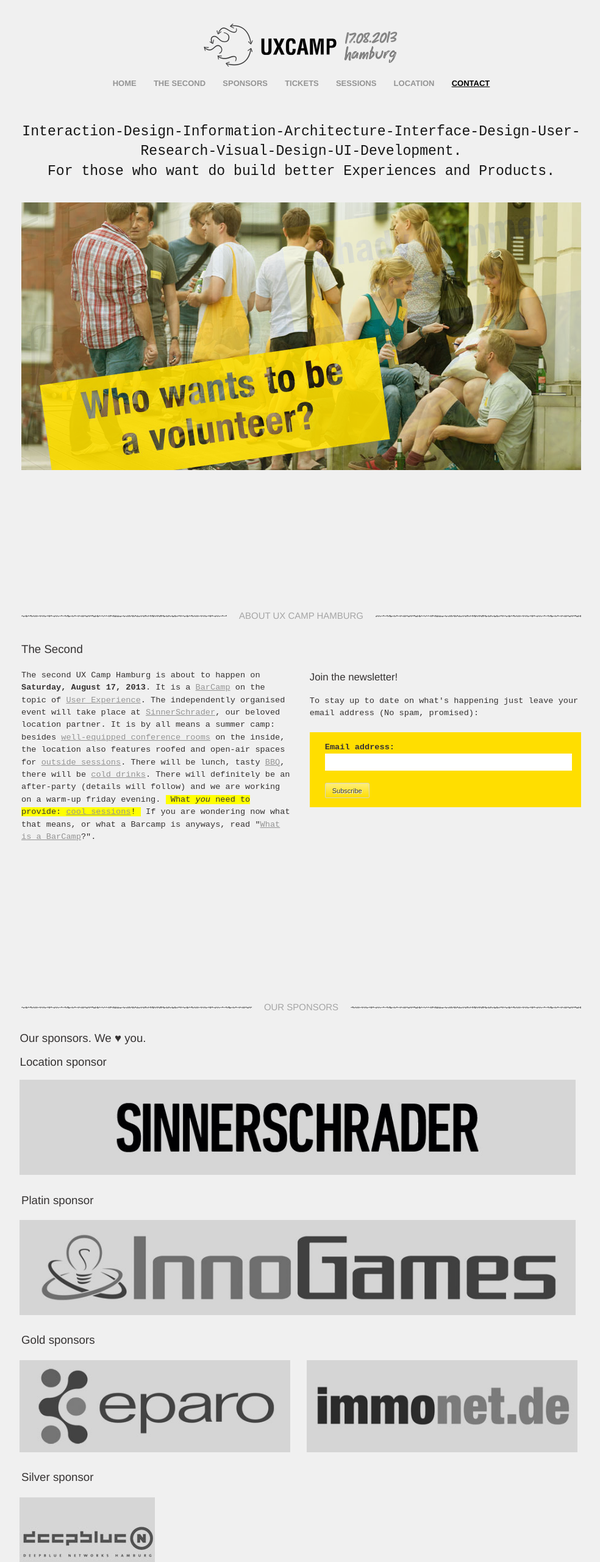
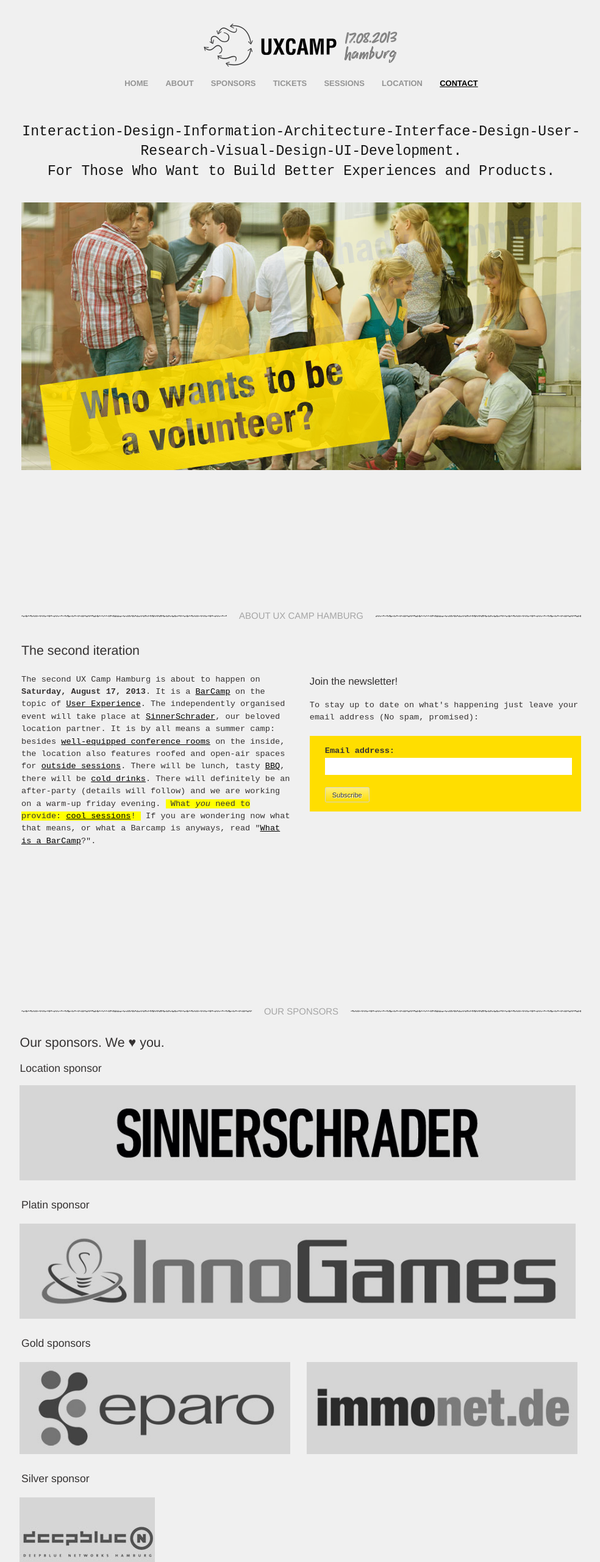
Before and after one commit to uxcamphh/uxcamphh.github.com, a plain HTML site: page index.html in a window 1280 px wide. Shown: the top 2562 px of the page at 61% size, without its empty margins (146-1130 px from the left). Drawn offline with Linux system fonts and the light colour scheme; files whose address does not match are found by name.

Commit message:
Small improvements
Links von Grau zu Schwarz underlined,
GoogleMaps für Laufstrecke rein

```diff
--- a/css/style.css
+++ b/css/style.css
@@ -93,7 +93,7 @@
 ---------------------------*/
 h1, h2, h3, h4 , h5, h6{margin-bottom:1em;  font-family:"PodkovaRegular", Times, serif;color:#353232; }
 h1{font-size:2em;}
-h2{ font-size:1.375em; }
+h2{ font-size:1.575em;}
 h3{ font-size:1.296em;}
 h4{ font-size:1.234em;}
 .title{ background:url(../images/stripe_bg.gif) repeat-x center left; font-size:1.1em; text-align:center; width:100%;  color:#5f5f5f; margin-bottom:2em}
@@ -128,7 +128,7 @@
 LINKS
 ---------------------------*/
 a{ -webkit-transition-property:background color; -webkit-transition-duration:0.12s; -webkit-transition-timing-function:ease-out; -moz-transition-property:background color; -moz-transition-duration:0.12s; -moz-transition-timing-function:ease-out; -o-transition-property:background color; -o-transition-duration:0.12s; -o-transition-timing-function:ease-out}
-a{text-decoration:underline; color:#949494;}
+a{text-decoration:underline; color:#000000;}
 a:visited{opacity:0.8; /* A bit basic,but it's a bare minumum... */}
 a:hover{ color:#000;}
 a:active, a:focus{ outline:none;}
--- a/css/ux-styles.css
+++ b/css/ux-styles.css
@@ -21,7 +21,7 @@
   background-color: #F0F0F0;
 }
 
-body{ min-height:100%; background:#fff; float:left; width:100%; font-size:.85em; color:#353232;}
+body{ min-height:100%; background:#F0F0F0; float:left; width:100%; font-size:.85em; color:#353232;}
 
 #main-menu ul li a {
   font-family: Helvetica, Arial, sans-serif;
--- a/index.html
+++ b/index.html
@@ -56,7 +56,7 @@
           </li>
             <div style="margin-top: 35px;">
               <li><a href="#home">HOME</a></li>
-              <li><a href="#about">THE SECOND</a></li>
+              <li><a href="#about">ABOUT</a></li>
               <li><a href="#sponsors">SPONSORS</a></li>
               <li><a href="#tickets">TICKETS</a></li>
               <li><a href="#sessions">SESSIONS</a></li>
@@ -70,7 +70,7 @@
         <li id="top"><a class="top-link">Home</a>
           <ul id="controls">
               <li><a href="#home" class="visualNav">HOME</a></li>
-              <li><a href="#about" class="visualNav">THE SECOND</a></li>
+              <li><a href="#about" class="visualNav">ABOUT</a></li>
               <li><a href="#sponsors" class="visualNav">SPONSORS</a></li>
               <li><a href="#tickets" class="visualNav">TICKETS</a></li>
               <li><a href="#sessions" class="visualNav">SESSIONS</a></li>
@@ -88,7 +88,7 @@
 
   <section id="home" class="content first_content">
     <div class="center">
-      <h1 id="intro">Interaction-Design-Information-Architecture-Interface-Design-User-Research-Visual-Design-UI-Development.<br>For those who want do build better Experiences and Products.
+      <h1 id="intro">Interaction-Design-Information-Architecture-Interface-Design-User-Research-Visual-Design-UI-Development.<br>For Those Who Want to Build Better Experiences and Products.
         <!--<a href="http://de.amiando.com/UXCampHH.html" class="button big" id="ticketbutton">Warteliste</a>
          <span class="button big disable" id="ticketbutton">ALL TICKETS GONE :(</span> -->
 
@@ -110,7 +110,7 @@
   <section id="about" class="content">
     <div class="center">
       <h2 class="title"><span>About UX Camp Hamburg</span></h2>
-      <h2>The Second</h2>
+      <h2>The second iteration</h2>
 
       <div class="columns">
 
@@ -166,7 +166,7 @@
        <ul class="thumbnail">
        <li class="col-1">
        <h2>Our sponsors. We &hearts; you.</h2>
-       <h2>Location sponsor</h2>
+       <h3>Location sponsor</h3>
           <a href="http://sinnerschrader.com" target="_blank">
              <img src="images/sponsors/location-sinner.jpg" alt="Location Sponsor: sinnerschrader" />
            </a>
@@ -174,7 +174,7 @@
         </ul>
 
        <!-- Example for 1 column logo with width of 1000px -->
-        <h2>Platin sponsor</h2>
+        <h3>Platin sponsor</h3>
         <ul class="thumbnail">
          <li class="col-1">
            <a href="http://corporate.innogames.com/de/home.html" rel="featured_group" target="_blank">
@@ -189,7 +189,7 @@
        <div class="clear"></div>
 
        <!-- Example for 2 column logo with width of 480px -->
-       <h2>Gold sponsors</h2>
+       <h3>Gold sponsors</h3>
        <ul class="thumbnail">
           <li class="col-2">
            <a href="http://www.eparo.de/" rel="eparo" target="_blank">
@@ -206,7 +206,7 @@
 
        <div class="clear"></div>
 
-      <h2>Silver sponsor</h2>
+      <h3>Silver sponsor</h3>
        <ul class="thumbnail">
           <li class="col-1">
            <a href="http://www.db-n.com/" rel="deep blue" target="_blank">
@@ -219,7 +219,7 @@
        <div class="clear"></div>
 
        <!-- Default with 4 columne logo with width of 222px -->
-       <h2>Bronze sponsor</h2>
+       <h3>Bronze sponsor</h3>
        <ul class="thumbnail">
          <li><a href="http://www.designerdock.de/ueber-uns/unsere-vorteile" rel="featured_group" target="_blank">
             <img src="images/sponsors/bronze-designerdock.jpg" alt="Designerdock" />
@@ -236,7 +236,7 @@
     <div class="center">
       <h2 class="title"><span>TICKETS</span></h2>
         <div class="columns">
-          <h3>How do I a get a ticket?</h3>
+          <h2>How do I a get a ticket?</h2>
           <div class="one_half">
             <p>First of all: tickets are free of charge. The whole event is financed by our beloved sponsors. But we want to foster the idea that there are "<a href="http://barcamp.org/w/page/405173/TheRulesOfBarCamp">no spectators at a barcamp, only participants</a>". So here are your three options to join the camp:</p>
             <ol>
@@ -298,14 +298,14 @@
       <h2 class="title"><span>Location</span></h2>
       <div class="columns">
 
-          <h3>We are right in the heart of Hamburg</h3>
+          <h2>We are right in the heart of Hamburg</h2>
           <iframe width="100%" height="400" frameborder="0" scrolling="no" marginheight="0" marginwidth="0" src="http://maps.google.de/maps?client=safari&amp;oe=UTF-8&amp;q=V%C3%B6lckersstra%C3%9Fe+38,+22765+Hamburg&amp;ie=UTF8&amp;hq=&amp;hnear=V%C3%B6lckersstra%C3%9Fe+38,+Hamburg+22765+Hamburg&amp;gl=de&amp;t=m&amp;ll=53.554688,9.930267&amp;spn=0.007648,0.012832&amp;z=15&amp;output=embed"></iframe><br /><a href="http://maps.google.de/maps?client=safari&amp;oe=UTF-8&amp;q=V%C3%B6lckersstra%C3%9Fe+38,+22765+Hamburg&amp;ie=UTF8&amp;hq=&amp;hnear=V%C3%B6lckersstra%C3%9Fe+38,+Hamburg+22765+Hamburg&amp;gl=de&amp;t=m&amp;ll=53.554688,9.930267&amp;spn=0.007648,0.012832&amp;z=15&amp;source=embed" style="color:#949494;text-align:left"></a>
 
         <div class="one_third">
         	<p><br><strong>The camp is held at sponsor:</strong><br>Sinnerschrader<br>Völckersstraße 38<br>22765 Hamburg (Ottensen)<br>Germany<br><a href="https://www.google.com/maps/preview#!q=SinnerSchrader+AG%2C+V%C3%B6lckersstra%C3%9Fe%2C+Hamburg%2C+Germany&data=!4m10!1m9!4m8!1m3!1d679!2d9.926456!3d53.5573175!3m2!1i1550!2i880!4f13.1" target="_blank">On Google Maps</a></p>
         </div>
 		<div class="one_third">
-        	<p><br><strong>How to get there:</strong><br>Take the train to Hamburg-Altona,<br>Take bus 2 from the station and get off after two stops at Gaußstraße and walk back a few steps.<br><a href="http://geofox.hvv.de/jsf/home.seam?language=en" target="_blank">Public transport website HVV</a></p>
+        	<p><br><strong>How to get there:</strong><br>Take the train to Hamburg-Altona,<br>Take bus 2 from the station and get off after two stops at Gaußstraße and walk back a few steps.<br><a href="http://geofox.hvv.de/jsf/home.seam?language=en" target="_blank">Public transport website HVV</a><br><a href="https://www.google.com/maps/preview#!data=!4m30!3m29!1m5!1sSinnerSchrader%2C+V%C3%B6lckersstra%C3%9Fe+38%2C+22765+Hamburg%2C+Germany!2s0x47b18591e7504141%3A0x1a57cf875d28e604!3m2!3d53.557126!4d9.926201!1m5!3m2!3d53.5525508!4d9.9338764!4sScheel-Plessen-Stra%C3%9Fe+17%2C+22765+Hamburg%2C+Germany!6e2!2e2!3m8!1m3!1d4043!2d9.9303606!3d53.5554121!3m2!1i634!2i655!4f13.1!6m2!1m1!1e4!7e0!8m2!1e1!2b1!6m1!1e1&fid=0i1">Or10 minute walk</a></p>
 
 		</div>
 
@@ -367,7 +367,7 @@
 
           </div>
           <div class="one_third">
-            <h3>Contact</h3>
+            <h3>Contact us</h3>
             <p>We'd love to hear your thoughts, suggestions and questions. We are listening via...
               <ul>
                 <li><a href="http://twitter.com/uxcamphh">Twitter</a></li>
```
